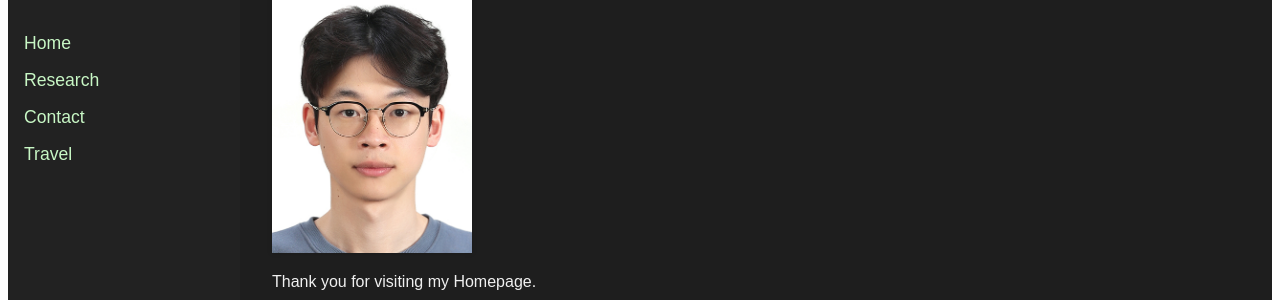
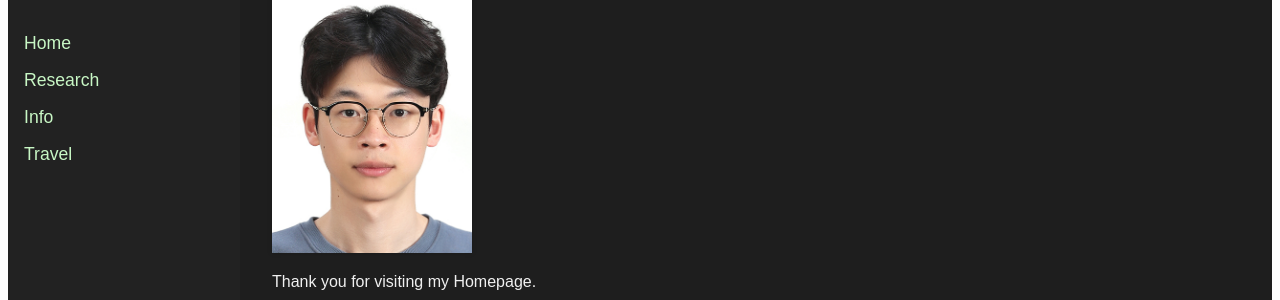
Before and after one commit to y-gJung/y-gJung.github.io, a Jekyll site: the page built from index.md, in a window 1280 px wide. Shown: the part 123-423 px from the top of the page. Built offline with Jekyll 4.4.1, drawn with Linux system fonts in a browser that asks for light colours.

Commit message:
Update default.html

```diff
--- a/_layouts/default.html
+++ b/_layouts/default.html
@@ -17,7 +17,7 @@
     <h2 class="logo">YeongGwang Jung</h2>
     <a href="/" class="side-link">Home</a>
     <a href="/research.html" class="side-link">Research</a>
-    <a href="/contact.html" class="side-link">Contact</a>
+    <a href="/info.html" class="side-link">Info</a>
     <a href="/travel.html" class="side-link">Travel</a>
   </nav>
 
```
